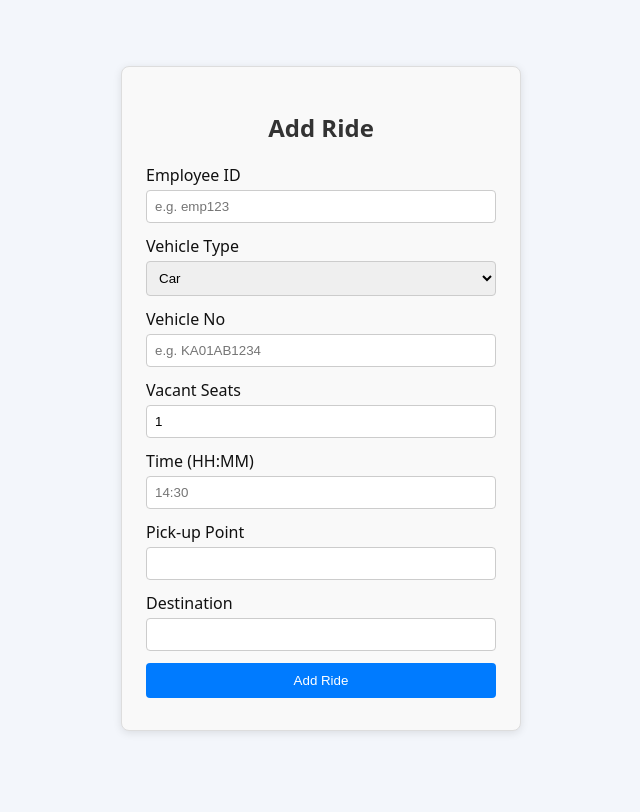
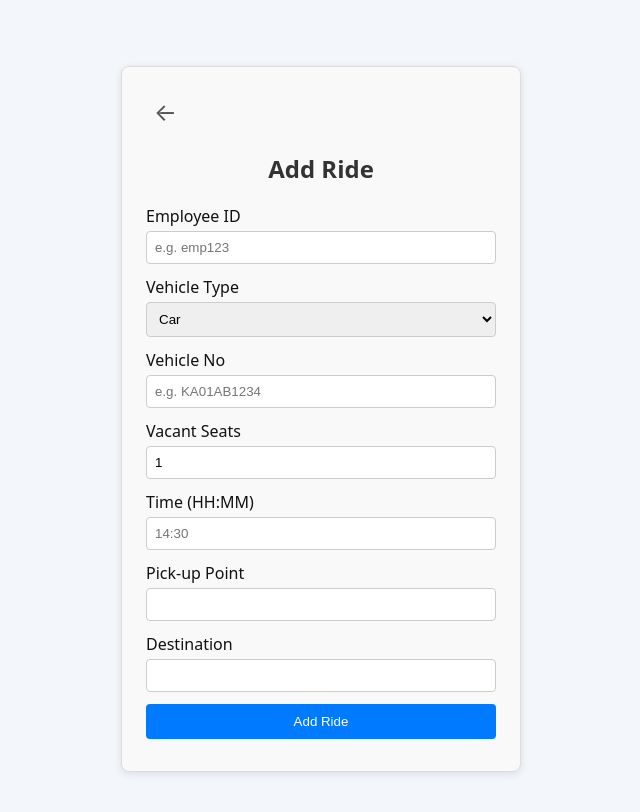
Before and after one commit to devang2096/transport-facility, an Angular app in the folder transport-facility/: page /add-ride in a window 1280 px wide. Shown: the top 812 px of the page, without its empty margins (319-959 px from the left). Built offline with nearby package versions, Linux system fonts and the light colour scheme.

Commit message:
feat: added back to home button functionality

```diff
--- a/transport-facility/src/app/components/add-ride/add-ride.html
+++ b/transport-facility/src/app/components/add-ride/add-ride.html
@@ -1,4 +1,7 @@
 <div class="form-container">
+  <div class="back-arrow" (click)="goBack()" role="button" tabindex="0" aria-label="Back" title="Back">
+    ←
+  </div>
   <h2 class="form-title">Add Ride</h2>
 
   <form (ngSubmit)="submit()" [formGroup]="form" novalidate>
--- a/transport-facility/src/app/components/add-ride/add-ride.scss
+++ b/transport-facility/src/app/components/add-ride/add-ride.scss
@@ -7,6 +7,22 @@
     border: 1px solid #ddd;
     border-radius: 8px;
     box-shadow: 0 2px 8px rgba(0, 0, 0, 0.1);
+  }
+
+  .back-arrow {
+    cursor: pointer;
+    font-size: 24px;
+    user-select: none;
+    display: inline-block;
+    padding: 4px 8px;
+    color: #555;
+    transition: color 0.2s;
+  }
+
+  .back-arrow:hover,
+  .back-arrow:focus {
+    color: #000;
+    outline: none;
   }
 
   /* Center the title and add spacing */
--- a/transport-facility/src/app/components/add-ride/add-ride.ts
+++ b/transport-facility/src/app/components/add-ride/add-ride.ts
@@ -2,6 +2,7 @@ import { Component } from '@angular/core';
 import { Validators, FormBuilder, FormGroup } from '@angular/forms';
 import { RideService } from '../../services/ride.service';
 import { RegexService } from '../../services/regex.service';
+import { Router } from '@angular/router';
 
 @Component({
   selector: 'app-add-ride',
@@ -13,7 +14,7 @@ export class AddRide {
   form!: FormGroup;
   message = '';
 
-  constructor(private _fb: FormBuilder, private _rideService: RideService) {
+  constructor(private _fb: FormBuilder, private _rideService: RideService, private _router: Router) {
     // Initialize the form inside constructor (after _fb is injected)
     this.form = this._fb.group({
       employeeId: ['', [Validators.required, Validators.pattern(RegexService.employeeId)]],
@@ -57,4 +58,8 @@ export class AddRide {
       this.message = e?.message || 'Failed to add ride';
     }
   }
+
+  goBack() {
+    this._router.navigate(['/']);
+  }
 }
--- a/transport-facility/src/app/components/rides-list/rides-list.html
+++ b/transport-facility/src/app/components/rides-list/rides-list.html
@@ -1,4 +1,8 @@
 <div class="form-container">
+  <div class="back-arrow" (click)="goBack()" role="button" tabindex="0" aria-label="Back" title="Back">
+    ←
+  </div>
+
   <h2 class="form-title">Book Ride</h2>
 
   <div style="display: flex; gap: 8px; align-items: center; margin-bottom: 8px">
@@ -13,13 +17,7 @@
 
     <label style="margin: 0">
       Buffer (mins):
-      <input
-        type="number"
-        [(ngModel)]="bufferMinutes"
-        (change)="onFilterChange()"
-        min="0"
-        style="width: 80px"
-      />
+      <input type="number" [(ngModel)]="bufferMinutes" (change)="onFilterChange()" min="0" style="width: 80px" />
     </label>
   </div>
 
@@ -30,6 +28,7 @@
 
   <div *ngIf="rides.length === 0" class="small">No rides matching the current time window.</div>
 
+  <div class="rides-container">
     <div *ngFor="let r of rides" class="list-item">
       <div>
         <div>
@@ -46,6 +45,7 @@
         <button (click)="book(r.id)" [disabled]="r.vacantSeats <= 0">Book</button>
       </div>
     </div>
+  </div>
 
   <div class="small" style="margin-top: 8px">{{ message }}</div>
 </div>
--- a/transport-facility/src/app/components/rides-list/rides-list.scss
+++ b/transport-facility/src/app/components/rides-list/rides-list.scss
@@ -6,6 +6,22 @@
     border: 1px solid #ddd;
     border-radius: 8px;
     box-shadow: 0 2px 8px rgba(0, 0, 0, 0.1);
+  }
+
+  .back-arrow {
+    cursor: pointer;
+    font-size: 24px;
+    user-select: none;
+    display: inline-block;
+    padding: 4px 8px;
+    color: #555;
+    transition: color 0.2s;
+  }
+
+  .back-arrow:hover,
+  .back-arrow:focus {
+    color: #000;
+    outline: none;
   }
 
   .form-title {
@@ -39,6 +55,13 @@
     cursor: not-allowed;
   }
 
+  .rides-container {
+    max-height: 400px;
+    overflow-y: auto;
+    margin-bottom: 16px;
+    padding-right: 8px;
+  }
+
   .list-item {
     border: 1px solid #e0e0e0;
     padding: 12px;
--- a/transport-facility/src/app/components/rides-list/rides-list.ts
+++ b/transport-facility/src/app/components/rides-list/rides-list.ts
@@ -3,6 +3,7 @@ import { Subscription } from 'rxjs';
 import { Ride } from '../../models/ride.model';
 import { RideService } from '../../services/ride.service';
 import { RegexService } from '../../services/regex.service';
+import { Router } from '@angular/router';
 
 @Component({
   selector: 'app-rides-list',
@@ -20,7 +21,7 @@ export class RidesList {
 
   private sub: Subscription | null = null;
 
-  constructor(private rideService: RideService) {}
+  constructor(private rideService: RideService, private _router: Router) {}
 
   ngOnInit() {
     // subscribe to today's rides
@@ -59,4 +60,8 @@ export class RidesList {
       this.message = err?.message || 'Failed to book';
     }
   }
+
+  goBack() {
+    this._router.navigate(['/']);
+  }
 }
```
Lines whose indentation alone changed are shown as unchanged.
